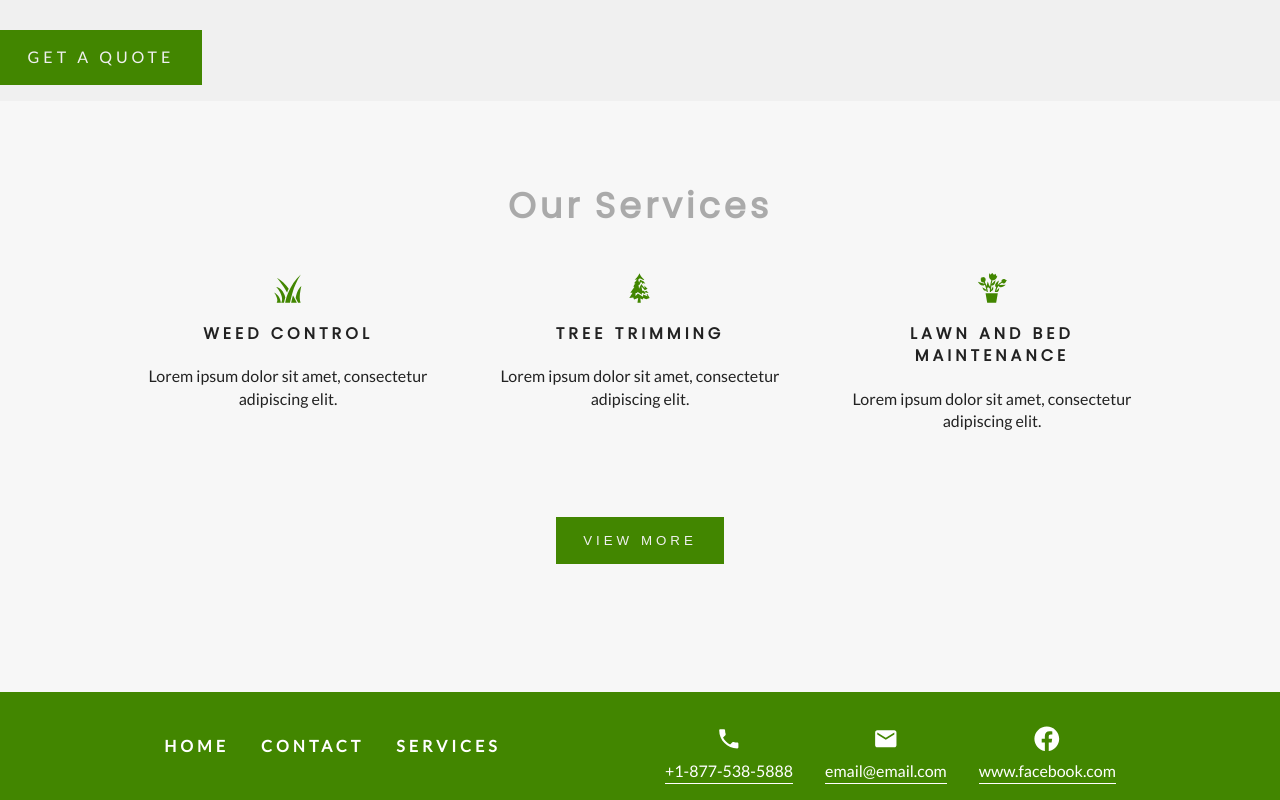
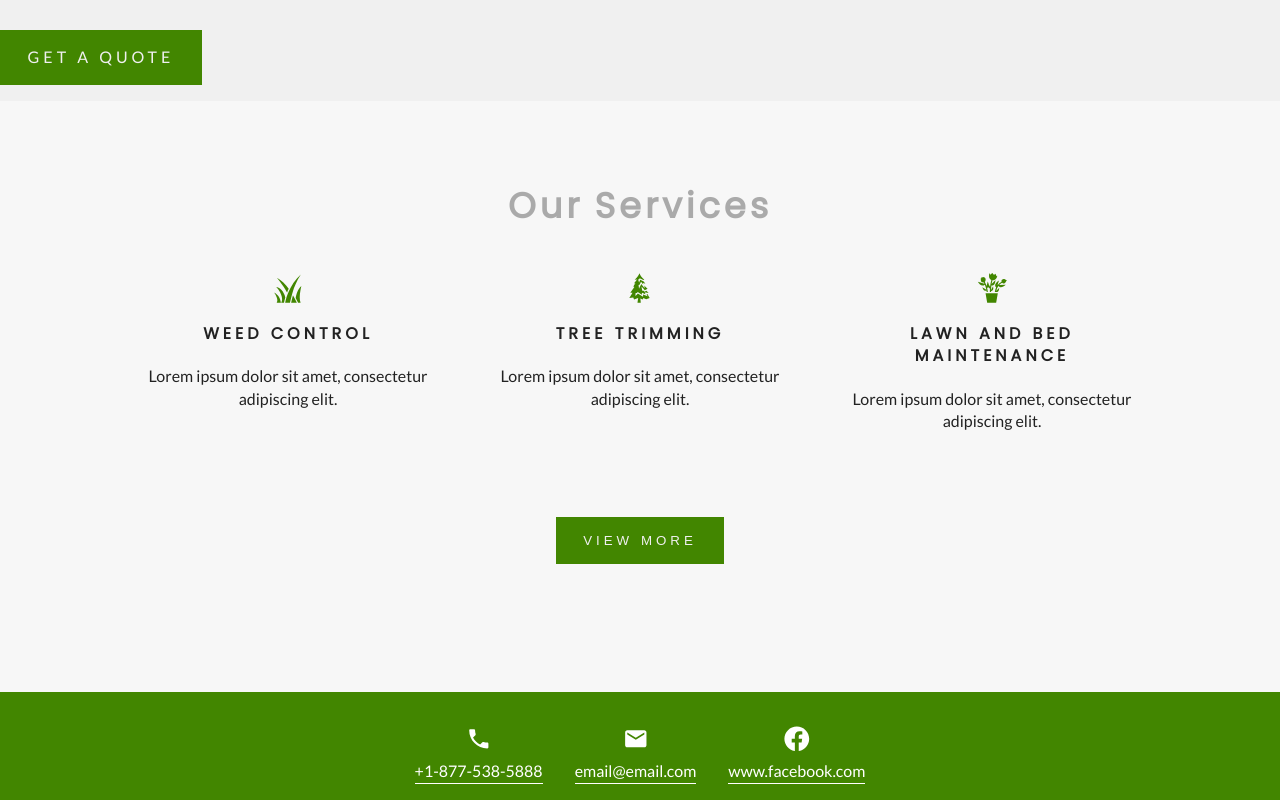
Before and after one commit to mayashley/landscape-site, a Gatsby site: page / in a window 1280 px wide. Shown: the part 1234-2034 px from the top of the page. Built offline with nearby package versions, Linux system fonts and the light colour scheme; Gatsby itself is replaced by a stand-in of ours.

Commit message:
footer adjustment

```diff
--- a/src/components/Footer.js
+++ b/src/components/Footer.js
@@ -1,6 +1,6 @@
 import React from "react"
-import theLinks from "../constants/Links"
-import { Link } from "gatsby"
+// import theLinks from "../constants/Links"
+// import { Link } from "gatsby"
 import styles from "../css/footer.module.css"
 import SocialIcons from "../constants/FooterIcons"
 import { Example} from "./SocialIcons"
@@ -8,7 +8,7 @@ import { Example} from "./SocialIcons"
 const Footer = () => {
   return (
     <footer className={styles.footerWrapper}>
-      <div className={styles.theLinks}>
+      {/* <div className={styles.theLinks}>
         {theLinks.map((item, index) => {
           return (
             <Link key={index} to={item.path}>
@@ -16,7 +16,7 @@ const Footer = () => {
             </Link>
           )
         })}
-      </div>
+      </div> */}
       <div className={styles.SocialIconsWrapper}>
         {SocialIcons.map((item, index) => {
           return <Example data={item} key={index} />
--- a/src/css/footer.module.css
+++ b/src/css/footer.module.css
@@ -7,7 +7,7 @@
   display: flex;
   flex-direction: column;
 }
-.theLinks a {
+/* .theLinks a {
   text-decoration: none;
   text-transform: uppercase;
   color: #fff;
@@ -20,7 +20,7 @@
 }
 .theLinks a:hover {
   color: var(--mainGrey);
-}
+} */
 .SocialIconsWrapper a {
   display: inline-block;
   margin: 1rem 1rem 0 1rem;
@@ -37,16 +37,16 @@
 }
 
 @media screen and (min-width: 768px) {
-  .footerWrapper {
+  /* .footerWrapper {
     align-items: center;
-  }
-  .theLinks a {
+  } */
+  /* .theLinks a {
     display: inline-block;
-  }
-  .footerWrapper {
-    justify-content: space-evenly;
+  } */
+  /* .footerWrapper {
+    justify-content:center;
     flex-direction: row;
-  }
+  } */
   .textWrapper {
     display: flex;
     font-size: 1rem;
```
